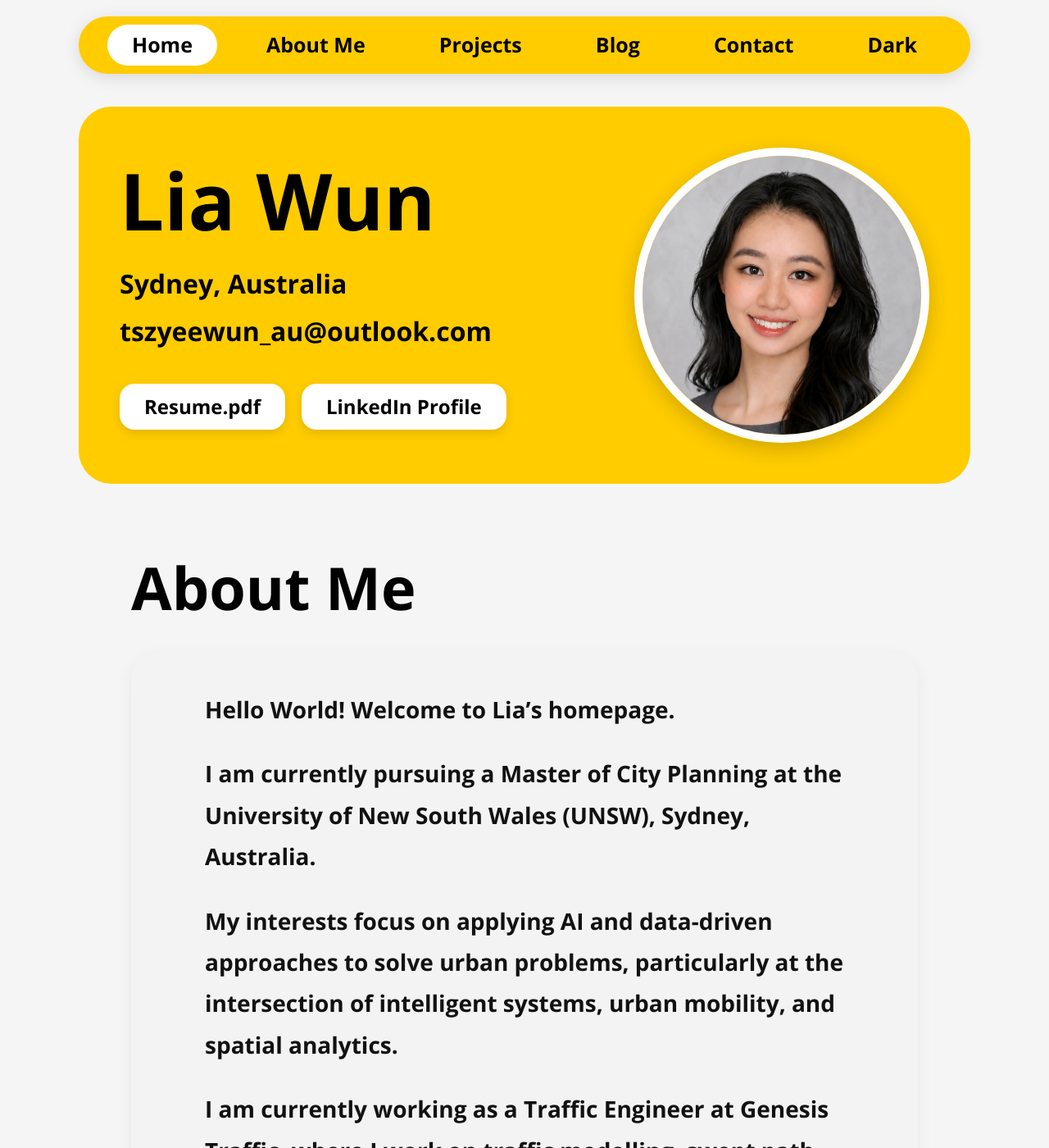
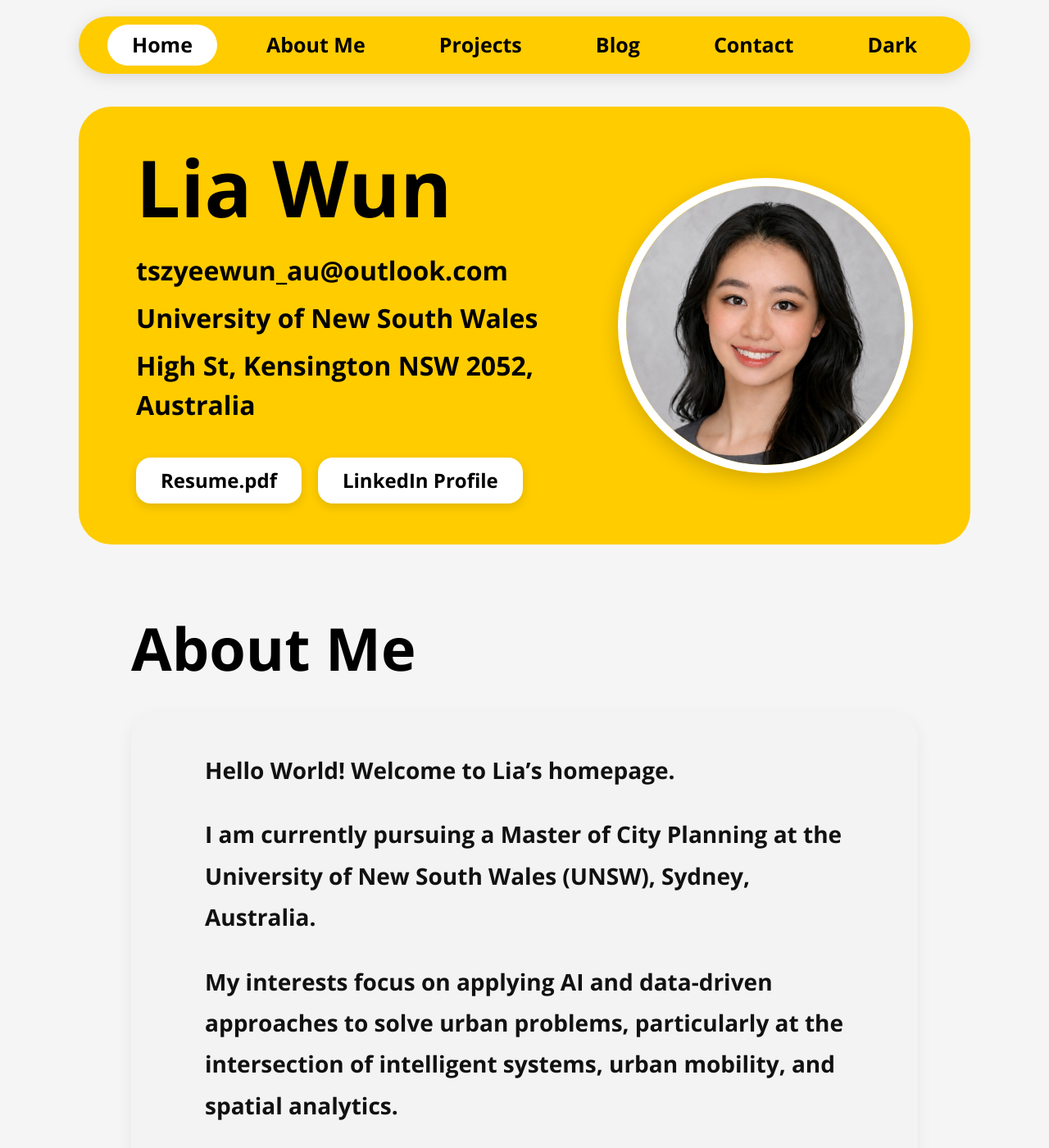
Before and after one commit to tszyeewun/tszyeewun.github.io, a Jekyll site: the page built from index.md, in a window 1280 px wide and 1400 px high. Shown: the whole window at 82% size. Built offline with Jekyll 4.4.1, drawn with Linux system fonts in a browser that asks for light colours.

Commit message:
Modify padding and contact details in default layout
Adjusted padding and updated contact information.

```diff
--- a/_layouts/default.html
+++ b/_layouts/default.html
@@ -100,7 +100,7 @@
 
       border-radius:40px;
 
-      padding:50px 50px;
+      padding:50px 70px;
 
       display:flex;
       justify-content:space-between;
@@ -332,11 +332,15 @@
       </h1>
 
       <div class="hero-contact">
-        Sydney, Australia
+        tszyeewun_au@outlook.com
       </div>
 
       <div class="hero-contact">
-        tszyeewun_au@outlook.com
+        University of New South Wales
+      </div>
+
+      <div class="hero-contact">
+        High St, Kensington NSW 2052, Australia
       </div>
 
       <div class="hero-buttons">
```
